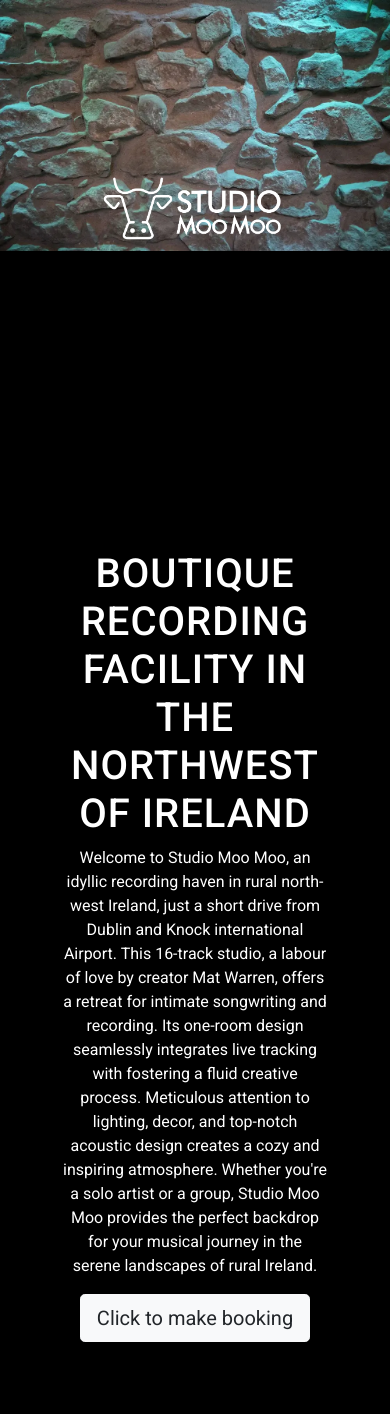
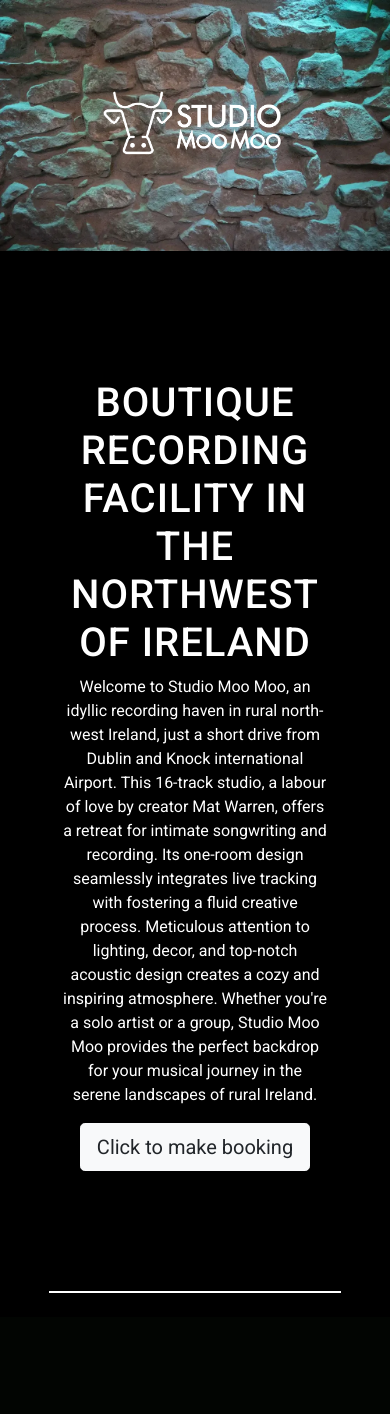
Before and after one commit to astro-mat/StudioMooMooPortal_PP4, a Django app: page / in a window 390 px wide. Shown: the part 114-1528 px from the top of the page. After the commit the page ends 1407 px from the top, so only its background shows below. Run offline with Django 4.2, Linux system fonts and the light colour scheme; some libraries are stand-ins or nearby versions.

Commit message:
Make changes to index.html to correct vertical position of hero logo

```diff
--- a/static/css/style.css
+++ b/static/css/style.css
@@ -79,28 +79,13 @@ hr {
 }
 
 .hero {
-    min-height: 50vh;
+
     background-size: cover;
     position: relative;
-    /* width: 100vw !important; */
     height: 100%;
     padding-left: 0;
     padding-right: 0;
   }
-  /* .hero:before {
-    content:"";
-    position: absolute;
-    top: 0;
-    right: 0;
-    bottom: 0;
-    left: 0;
-    background: linear-gradient(to top, rgba(0,0,0,0.8) 0%, rgba(0,0,0,0) 100%);
-  }
-  .hero-content {
-    position: absolute;
-    bottom: 15px;
-    color: #fff;
-  } */
 
 /* Center logo on the hero image */
 .centerLogo {
@@ -113,3 +98,11 @@ hr {
     margin-left: 0px;
     margin-right: 0px;
 }
+
+.heroLogo {
+
+}
+
+.introText {
+
+}
--- a/templates/index.html
+++ b/templates/index.html
@@ -20,16 +20,19 @@
   </div>
 </div> -->
 
+
 <div class="hero container-fluid">
   <img class='img-fluid w-100' src="{% static 'images/stone.webp' %}" alt="" style="width:100%>
   <div class="container">
     <div class="heroLogo centerLogo" >
-      <img src="{% static 'images/SMM_logotext_WHT_THK_TRANS.png' %}" class="img-fluid">
+      <img src="{% static 'images/SMM_logotext_WHT_THK_TRANS.png' %}" class="img-fluid rounded mx-auto d-block">
     </div>
   </div>
 </div>
 
-<div class="row hero-img mt-2 mb-lg-4">
+
+
+<div class="introText row hero-img mt-2 mb-lg-4">
     <div class="col-md-8 my-5 mx-auto">
         <div class="w-100 px-5 py-4 members rounded text-center mt-5">
             <h2>Boutique Recording facility in the northwest of ireland</h2>
@@ -41,4 +44,8 @@
     </div>
 </div>
 
+<div class="row justify-content-center">
+  <hr class="col-8 mt-5 mb-4 mb-lg-5">
+</div>
+
 {% endblock %}
```
Also changed, not shown: booking/templates/booking/booking_list.html (+9 -4 lines), db.sqlite3.
